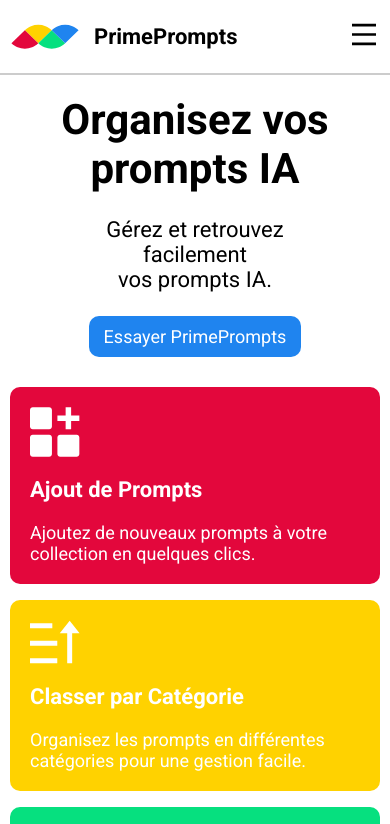
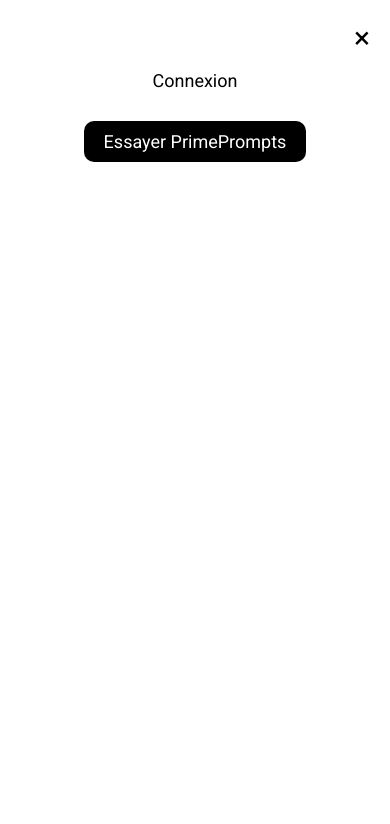
Before and after one commit to prakticode/primeprompts-html-css, a plain HTML site: page index.html in a window 390 px wide. Both pictures are taken after a click on the element 364 px from the left and 36 px from the top of the page. Shown: the top 824 px of the page. Drawn offline with Linux system fonts and the light colour scheme.

Commit message:
Add JS Interactivity

```diff
--- a/css/responsive.css
+++ b/css/responsive.css
@@ -7,7 +7,7 @@
         display: none;
     }
 
-    .nav__menu-mobile {
+    .nav__mobile-menu {
         display: block;
         cursor: pointer;
     }
--- a/css/sections/header.css
+++ b/css/sections/header.css
@@ -67,6 +67,40 @@
     background-color: rgba(var(--primary-color), 0.6);
 }
 
-.nav__menu-mobile {
+.nav__mobile-menu {
     display: none;
 }
+
+.mobile-menu {
+    position: fixed;
+    top: 0;
+    right: -100%;
+    width: 100%;
+    height: 100%;
+    background-color: white;
+    box-shadow: -2px 0 8px rgba(0, 0, 0, 0.1);
+    z-index: 1000;
+    transition: right 0.3s ease;
+}
+
+.mobile-menu__nav {
+    display: flex;
+    flex-direction: column;
+    align-items: center;
+    gap: 20px;
+    margin-top: 60px;
+}
+
+.mobile-menu__close {
+    position: absolute;
+    top: 20px;
+    right: 20px;
+    background: none;
+    border: none;
+    font-size: 30px;
+    cursor: pointer;
+}
+
+.mobile-menu--open {
+    right: 0;
+}
--- a/css/sections/main.css
+++ b/css/sections/main.css
@@ -96,3 +96,17 @@
 .main__feature--manage {
     background-color: rgb(var(--green-color));
 }
+
+
+.main__hero-title,
+.main__hero-description,
+.main__hero-mobile-description,
+.main__hero-button,
+.main__feature {
+    opacity: 0;
+    transition: opacity 0.6s ease-in-out, transform 0.6s ease-out;
+}
+
+.main__feature {
+    transform: translateY(20px);
+}
--- a/index.html
+++ b/index.html
@@ -20,11 +20,19 @@
                 <button type="button" class="nav__auth-button nav__auth-button--signin">Connexion</button>
                 <button type="button" class="nav__auth-button nav__auth-button--signup">Essayer PrimePrompts</button>
             </div>
-            <div class="nav__menu-mobile">
+            <div class="nav__mobile-menu" id="navMobileMenu">
                 <img src="assets/menu.svg" alt="Menu">
             </div>
         </nav>
     </header>
+
+    <div class="mobile-menu" id="mobileMenu">
+        <button class="mobile-menu__close" id="mobileMenuClose">&times;</button>
+        <nav class="mobile-menu__nav">
+            <button type="button" class="nav__auth-button nav__auth-button--signin">Connexion</button>
+            <button type="button" class="nav__auth-button nav__auth-button--signup">Essayer PrimePrompts</button>
+        </nav>
+    </div>
 
 
     <main class="main">
@@ -102,6 +110,9 @@
             </div>
         </div>
     </footer>
+
+    <script src="js/main.js"></script>
+
 </body>
 
 </html>
--- /dev/null
+++ b/js/main.js
@@ -0,0 +1,45 @@
+document.addEventListener("DOMContentLoaded", () => {
+    const navMenuMobile = document.getElementById("navMobileMenu");
+    const mobileMenu = document.getElementById("mobileMenu");
+    const mobileMenuClose = document.getElementById("mobileMenuClose");
+
+    navMenuMobile.addEventListener("click", () => {
+        mobileMenu.classList.add("mobile-menu--open");
+    });
+
+    mobileMenuClose.addEventListener("click", () => {
+        mobileMenu.classList.remove("mobile-menu--open");
+    });
+
+    const animateElement = (element, delay = 0, transform = false) => {
+        element.style.opacity = 0;
+        if (transform) {
+            element.style.transform = "translateY(20px)";
+        }
+        setTimeout(() => {
+            element.style.transition = "opacity 0.6s ease-in-out, transform 0.6s ease-out";
+            element.style.opacity = 1;
+            if (transform) {
+                element.style.transform = "translateY(0)";
+            }
+        }, delay);
+    };
+
+    const elementsToAnimate = [
+        { selector: ".main__hero-title", transform: false },
+        { selector: ".main__hero-description", transform: false },
+        { selector: ".main__hero-mobile-description", transform: false },
+        { selector: ".main__hero-button", transform: false },
+        ...Array.from(document.querySelectorAll(".main__feature")).map((feature, index) => ({
+            element: feature,
+            transform: true
+        }))
+    ];
+
+    elementsToAnimate.forEach((item, index) => {
+        const element = item.element || document.querySelector(item.selector);
+        if (element) {
+            animateElement(element, index * 200, item.transform);
+        }
+    });
+});
```
